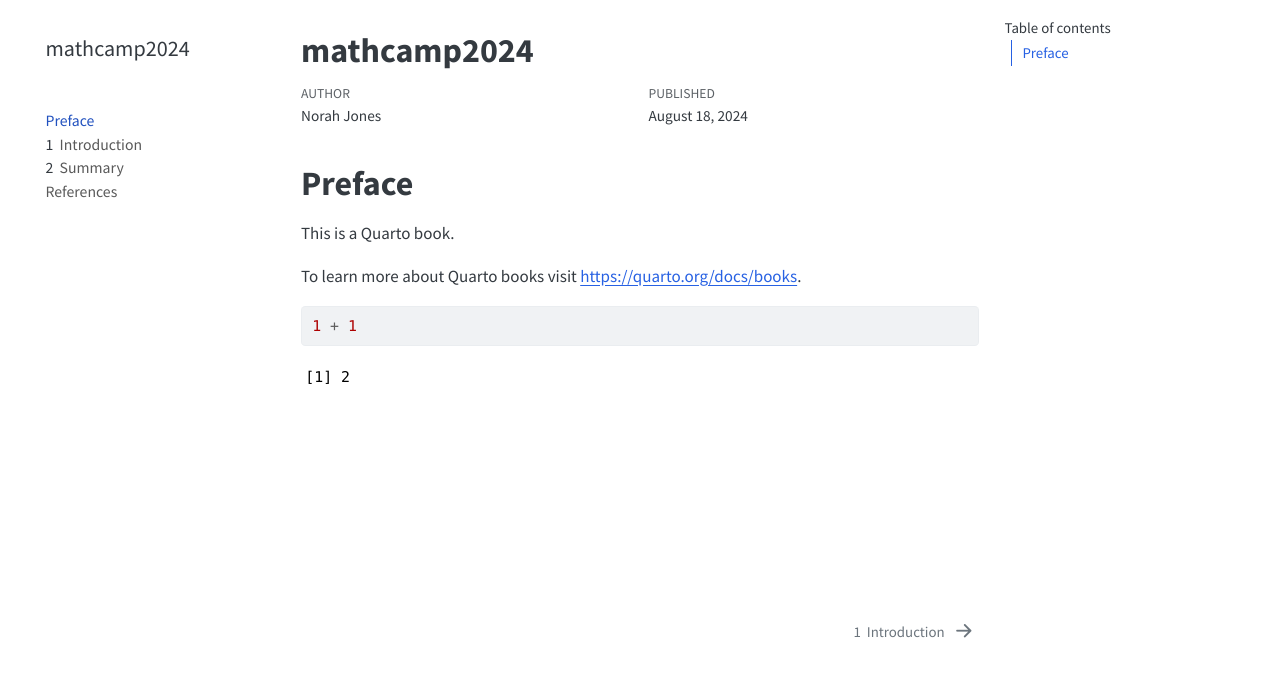
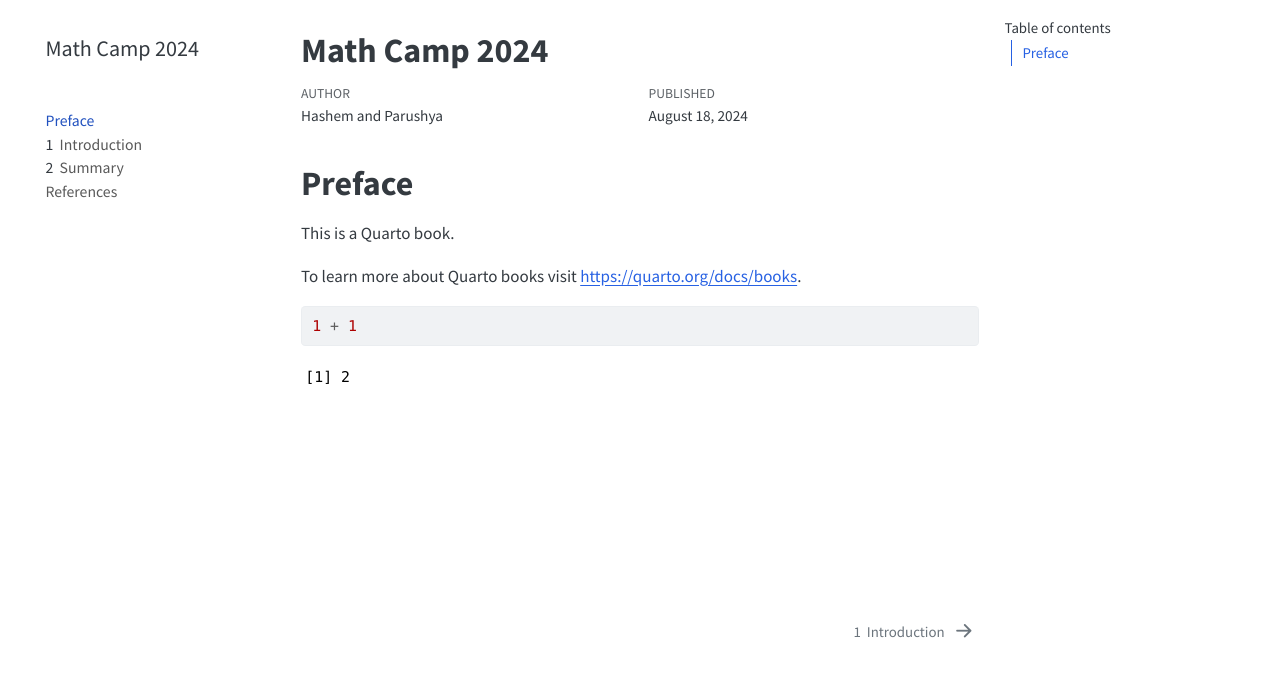
Before and after one commit to parushya/mathcamp2024, a plain HTML site: page docs/index.html in a window 1280 px wide. Drawn offline with nearby package versions, Linux system fonts and the light colour scheme; some packages are replaced by stand-ins of ours; a script that the page names is missing.

Commit message:
Publish site to docs/

```diff
--- a/docs/index.html
+++ b/docs/index.html
@@ -6,10 +6,10 @@
 
 <meta name="viewport" content="width=device-width, initial-scale=1.0, user-scalable=yes">
 
-<meta name="author" content="Norah Jones">
+<meta name="author" content="Hashem and Parushya">
 <meta name="dcterms.date" content="2024-08-18">
 
-<title>mathcamp2024</title>
+<title>Math Camp 2024</title>
 <style>
 code{white-space: pre-wrap;}
 span.smallcaps{font-variant: small-caps;}
@@ -131,7 +131,7 @@ pre > code.sourceCode > span > a:first-child::before { text-decoration: underlin
   <nav id="quarto-sidebar" class="sidebar collapse collapse-horizontal quarto-sidebar-collapse-item sidebar-navigation floating overflow-auto">
     <div class="pt-lg-2 mt-2 text-left sidebar-header">
     <div class="sidebar-title mb-0 py-0">
-      <a href="./">mathcamp2024</a>
+      <a href="./">Math Camp 2024</a>
     </div>
       </div>
         <div class="mt-2 flex-shrink-0 align-items-center">
@@ -184,7 +184,7 @@ pre > code.sourceCode > span > a:first-child::before { text-decoration: underlin
 
 <header id="title-block-header" class="quarto-title-block default">
 <div class="quarto-title">
-<h1 class="title">mathcamp2024</h1>
+<h1 class="title">Math Camp 2024</h1>
 </div>
 
 
@@ -194,7 +194,7 @@ pre > code.sourceCode > span > a:first-child::before { text-decoration: underlin
     <div>
     <div class="quarto-title-meta-heading">Author</div>
     <div class="quarto-title-meta-contents">
-             <p>Norah Jones </p>
+             <p>Hashem and Parushya </p>
           </div>
   </div>
 
--- a/docs/search.json
+++ b/docs/search.json
@@ -2,7 +2,7 @@
   {
     "objectID": "index.html",
     "href": "index.html",
-    "title": "mathcamp2024",
+    "title": "Math Camp 2024",
     "section": "",
     "text": "Preface\nThis is a Quarto book.\nTo learn more about Quarto books visit https://quarto.org/docs/books.\n\n1 + 1\n\n[1] 2",
     "crumbs": [
```
Also changed, not shown: docs/intro.html (+2 -2 lines), docs/references.html (+2 -2 lines), docs/summary.html (+2 -2 lines).
